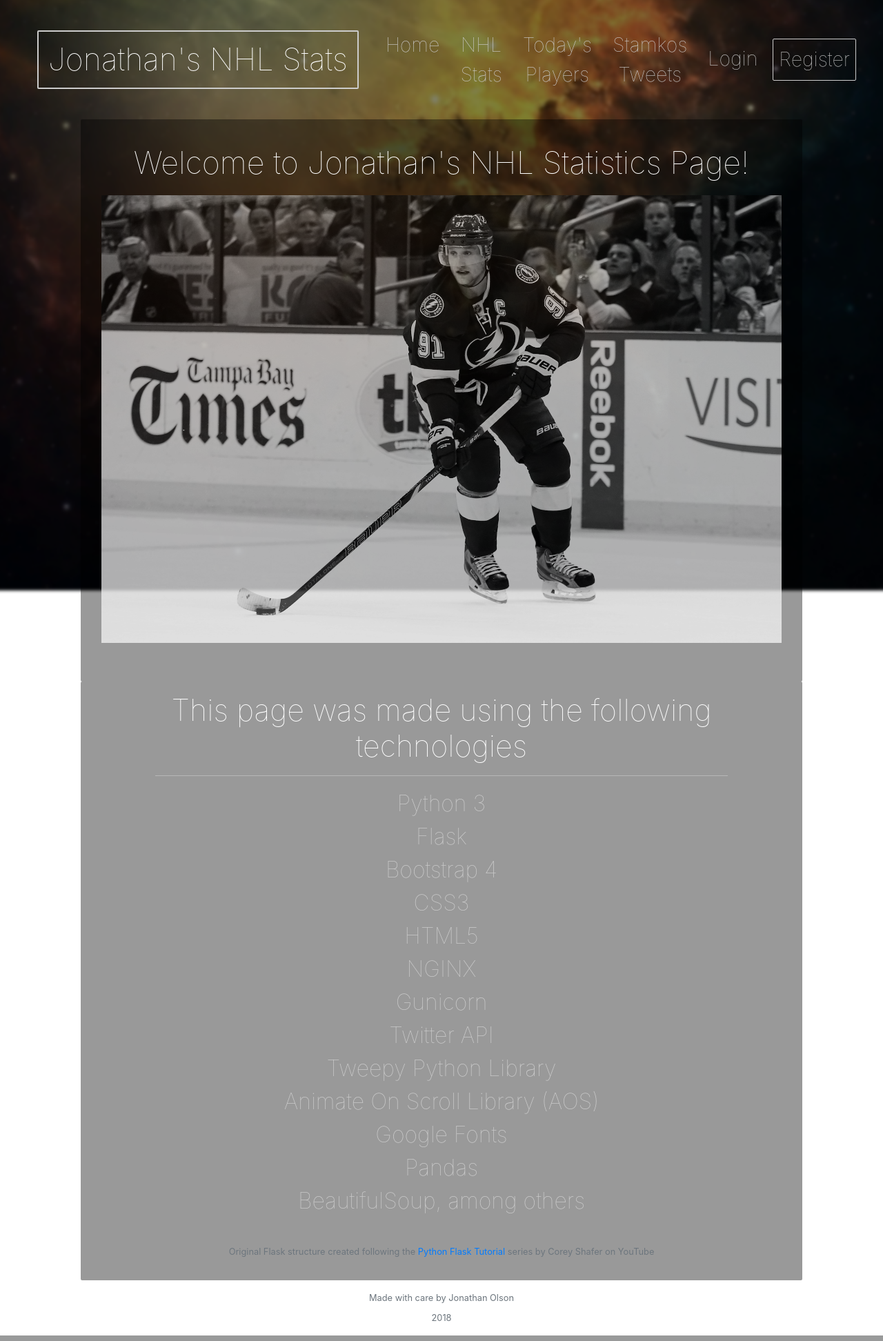
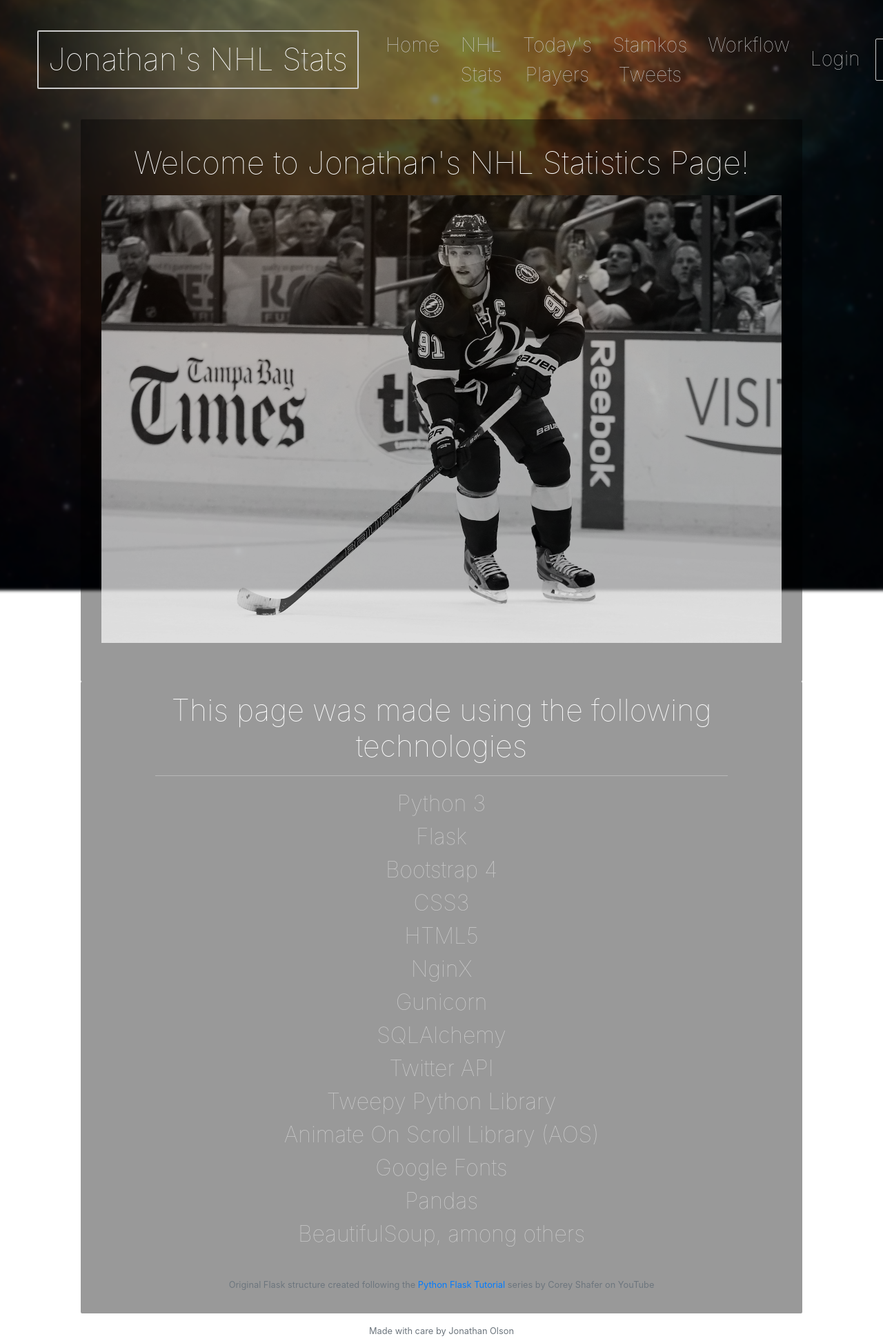
Before and after one commit to MyNameIsJonathan/NHL-Project, a Flask app: page / in a window 1280 px wide; the page is wider, and only the part inside the window is pictured. Shown: the top 1944 px of that part at 69% size. Run offline with Flask 2, Linux system fonts and the light colour scheme; parts of the project's set-up code (start-up, migrations or seed data) failed here and were passed over; some libraries are stand-ins or nearby versions.

Commit message:
Added workflow.html -- a tab on my website to explain the workflow and presentation of my NHL Statistics

```diff
--- a/flaskrun.py
+++ b/flaskrun.py
@@ -2,7 +2,6 @@ from flasksite import create_app
 from flask import url_for
 
 app = create_app()
-# app.add_url_rule('/favicon.ico', redirect_to=url_for('static', filename='favicon.ico'))
 
 if __name__ == '__main__':
     app.run(debug=True)
--- a/flasksite/main/routes.py
+++ b/flasksite/main/routes.py
@@ -45,7 +45,6 @@ def stamkostweets():
 
     return render_template('stamkostweets.html', title='Stamkos Tweets', my_tweets=my_tweets, my_length=my_length)
 
-# Add route for favicon compatibility with older browsers
-# @main.route('/favicon.ico')
-# def favicon():
-#     return send_from_directory(os.path.join(app.root_path, 'static'), 'favicon.ico', mimetype='image/vnd.microsoft.icon')
+@main.route("/workflow")
+def workflow():
+    return render_template('workflow.html', title = 'NHL Stat Workflow')
--- a/flasksite/templates/home.html
+++ b/flasksite/templates/home.html
@@ -20,8 +20,9 @@
             <li class="technology-list">Bootstrap 4</li>
             <li class="technology-list">CSS3</li>
             <li class="technology-list">HTML5</li>
-            <li class="technology-list">NGINX</li>
+            <li class="technology-list">NginX</li>
             <li class="technology-list">Gunicorn</li>
+            <li class="technology-list">SQLAlchemy</li>
             <li class="technology-list">Twitter API</li>
             <li class="technology-list">Tweepy Python Library</li>
             <li class="technology-list">Animate On Scroll Library (AOS)</li>
--- a/flasksite/templates/layout.html
+++ b/flasksite/templates/layout.html
@@ -46,6 +46,7 @@
             <a class="nav-item nav-link" href="{{ url_for('main.nhl_stats') }}">NHL Stats</a>
             <a class="nav-item nav-link" href="{{ url_for('main.todays_players') }}">Today's Players</a>
             <a class="nav-item nav-link" href="{{ url_for('main.stamkostweets') }}">Stamkos Tweets</a>
+            <a class="nav-item nav-link" href="{{ url_for('main.workflow') }}">Workflow</a>
           </div>
           <!-- Navbar Right Side -->
           <div class="navbar-nav" id="right-nav-bar">
```
